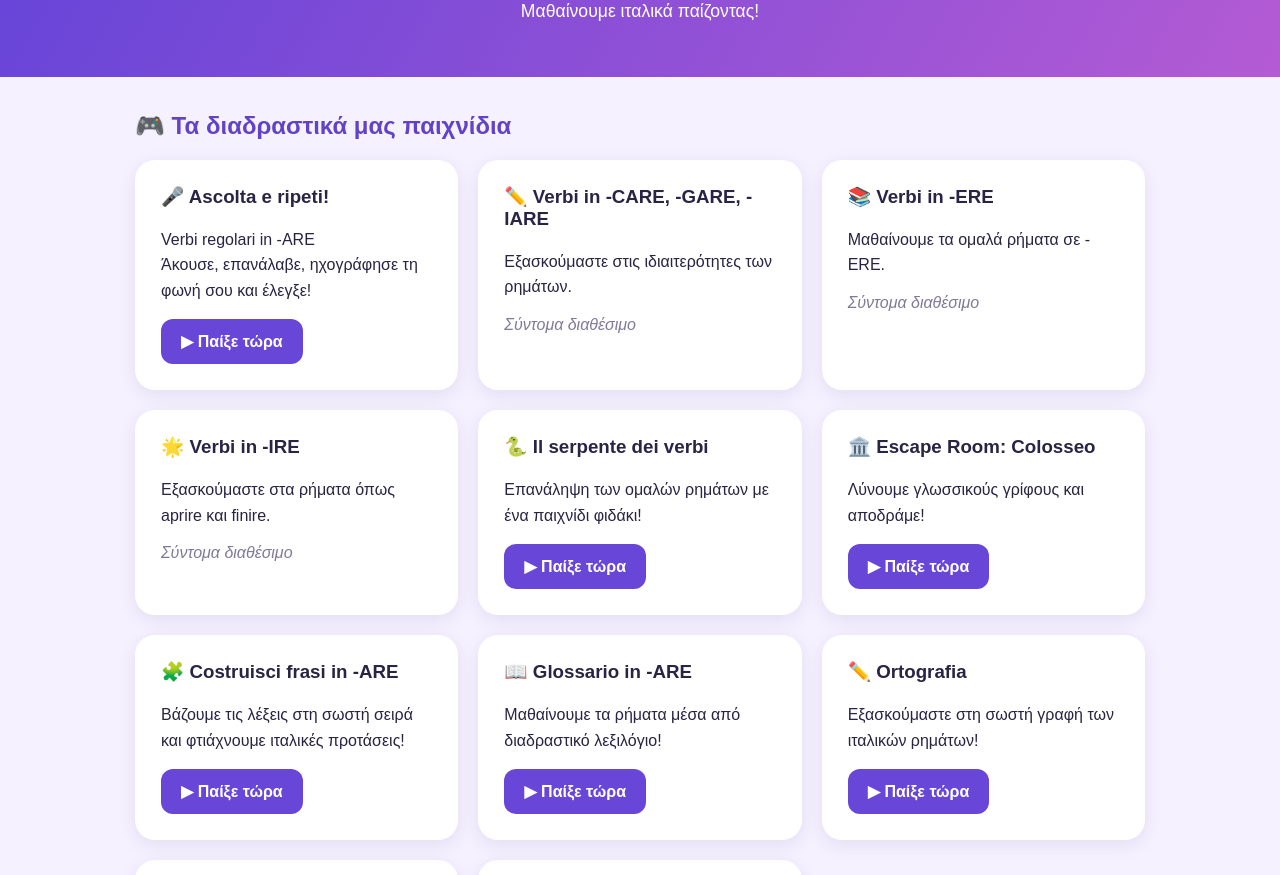
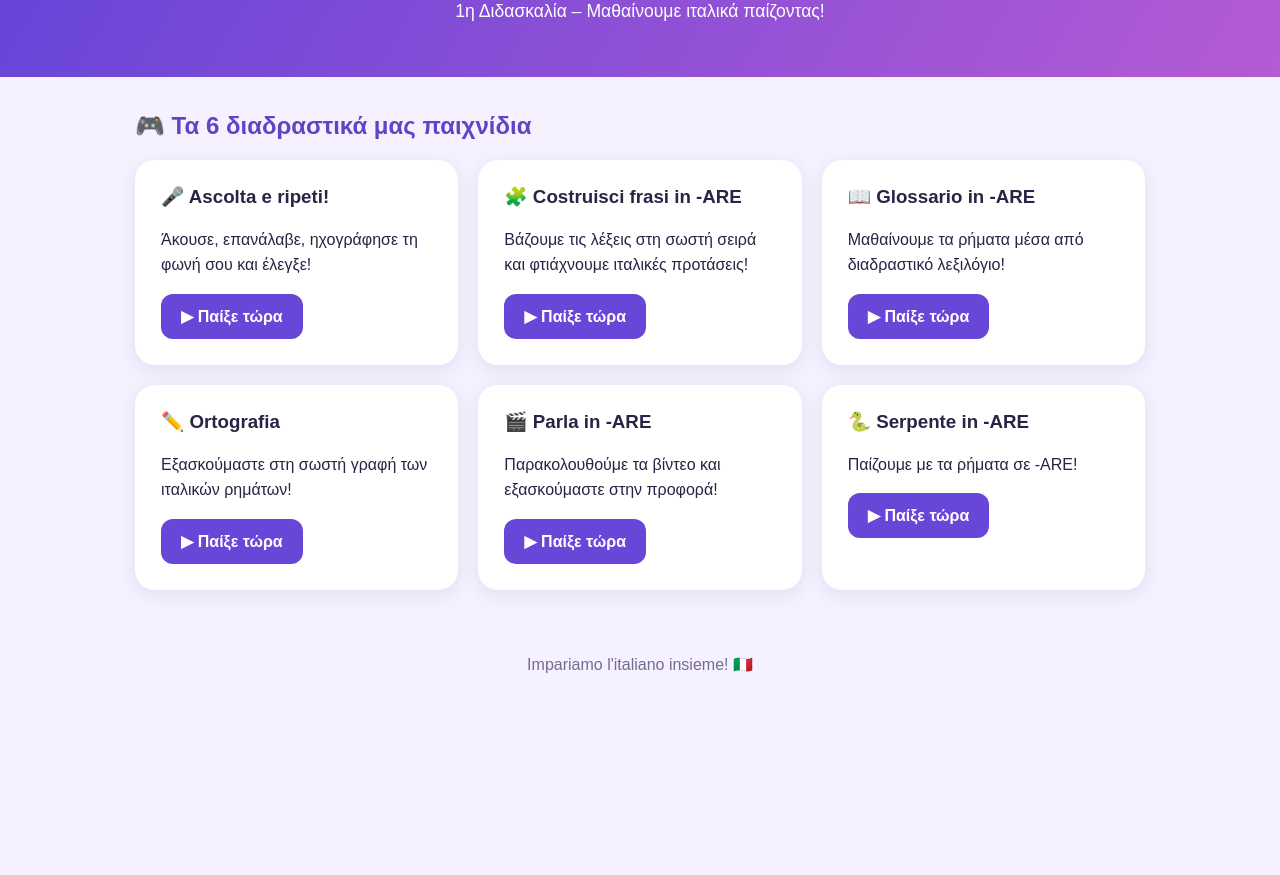
Before and after one commit to SilItal-Cris/italiano-giochi, a plain HTML site: page index.html in a window 1280 px wide. Shown: the part 111-986 px from the top of the page. After the commit the page ends 815 px from the top, so only its background shows below. Drawn offline with Linux system fonts and the light colour scheme.

Commit message:
Update index.html

```diff
--- a/index.html
+++ b/index.html
@@ -4,42 +4,61 @@
 <head>
   <meta charset="UTF-8">
   <meta name="viewport" content="width=device-width, initial-scale=1">
-  <title>Il mondo dei verbi italiani regolari</title>
+  <title>Verbi regolari in -ARE | Giochi interattivi</title>
   <style>
     * { box-sizing: border-box; }
+
     body {
       margin: 0;
       font-family: Arial, sans-serif;
       background: #f5f1ff;
       color: #292344;
     }
+
     header {
       padding: 55px 20px;
       text-align: center;
       color: white;
       background: linear-gradient(120deg, #6444d8, #b45bd4);
     }
-    header h1 { font-size: 2.2rem; margin: 0 0 15px; }
-    header p { font-size: 1.1rem; margin: 0; }
+
+    header h1 {
+      font-size: 2.2rem;
+      margin: 0 0 15px;
+    }
+
+    header p {
+      font-size: 1.1rem;
+      margin: 0;
+    }
+
     main {
       max-width: 1050px;
       margin: 35px auto;
       padding: 0 20px;
     }
+
     h2 { color: #6242c6; }
+
     .grid {
       display: grid;
       grid-template-columns: repeat(auto-fit, minmax(250px, 1fr));
       gap: 20px;
     }
+
     .card {
       background: white;
       border-radius: 20px;
       padding: 26px;
       box-shadow: 0 5px 18px #39287818;
     }
+
     .card h3 { margin-top: 0; }
-    .card p { line-height: 1.6; }
+
+    .card p {
+      line-height: 1.6;
+    }
+
     .button {
       display: inline-block;
       background: #6846d8;
@@ -49,8 +68,11 @@
       border-radius: 12px;
       font-weight: bold;
     }
-    .button:hover { background: #4d2bb7; }
-    .soon { color: #817998; font-style: italic; }
+
+    .button:hover {
+      background: #4d2bb7;
+    }
+
     footer {
       text-align: center;
       padding: 30px;
@@ -58,20 +80,21 @@
     }
   </style>
 </head>
+
 <body>
   <header>
-    <h1>🇮🇹 Il mondo dei verbi italiani regolari</h1>
-    <p>Μαθαίνουμε ιταλικά παίζοντας!</p>
+    <h1>🇮🇹 Verbi regolari in -ARE</h1>
+    <p>1η Διδασκαλία – Μαθαίνουμε ιταλικά παίζοντας!</p>
   </header>
 
   <main>
-    <h2>🎮 Τα διαδραστικά μας παιχνίδια</h2>
+    <h2>🎮 Τα 6 διαδραστικά μας παιχνίδια</h2>
 
     <div class="grid">
+
       <section class="card">
         <h3>🎤 Ascolta e ripeti!</h3>
         <p>
-          Verbi regolari in -ARE<br>
           Άκουσε, επανάλαβε, ηχογράφησε
           τη φωνή σου και έλεγξε!
         </p>
@@ -82,71 +105,62 @@
       </section>
 
       <section class="card">
-        <h3>✏️ Verbi in -CARE, -GARE, -IARE</h3>
-        <p>Εξασκούμαστε στις ιδιαιτερότητες των ρημάτων.</p>
-        <span class="soon">Σύντομα διαθέσιμο</span>
-      </section>
-
-      <section class="card">
-        <h3>📚 Verbi in -ERE</h3>
-        <p>Μαθαίνουμε τα ομαλά ρήματα σε -ERE.</p>
-        <span class="soon">Σύντομα διαθέσιμο</span>
-      </section>
-
-      <section class="card">
-        <h3>🌟 Verbi in -IRE</h3>
-        <p>Εξασκούμαστε στα ρήματα όπως aprire και finire.</p>
-        <span class="soon">Σύντομα διαθέσιμο</span>
-      </section>
-
-      <section class="card">
-        <h3>🐍 Il serpente dei verbi</h3>
-        <p>Επανάληψη των ομαλών ρημάτων με ένα παιχνίδι φιδάκι!</p>
+        <h3>🧩 Costruisci frasi in -ARE</h3>
+        <p>
+          Βάζουμε τις λέξεις στη σωστή σειρά
+          και φτιάχνουμε ιταλικές προτάσεις!
+        </p>
         <a class="button"
-           href="https://a1it.my.canva.site/il-serpente-dei-verbi-regolari"
-           target="_blank" rel="noopener noreferrer">
+           href="Costruisci%20frasi%20in%20-are.html">
           ▶ Παίξε τώρα
         </a>
       </section>
 
       <section class="card">
-        <h3>🏛️ Escape Room: Colosseo</h3>
-        <p>Λύνουμε γλωσσικούς γρίφους και αποδράμε!</p>
+        <h3>📖 Glossario in -ARE</h3>
+        <p>
+          Μαθαίνουμε τα ρήματα μέσα από
+          διαδραστικό λεξιλόγιο!
+        </p>
         <a class="button"
-           href="https://capable-panda-e442eb.netlify.app/"
-           target="_blank" rel="noopener noreferrer">
+           href="glossario%20in%20-are.html">
           ▶ Παίξε τώρα
         </a>
       </section>
 
       <section class="card">
-  <h3>🧩 Costruisci frasi in -ARE</h3>
-  <p>Βάζουμε τις λέξεις στη σωστή σειρά και φτιάχνουμε ιταλικές προτάσεις!</p>
-  <a class="button" href="Costruisci%20frasi%20in%20-are.html">▶ Παίξε τώρα</a>
-</section>
-
-<section class="card">
-  <h3>📖 Glossario in -ARE</h3>
-  <p>Μαθαίνουμε τα ρήματα μέσα από διαδραστικό λεξιλόγιο!</p>
-  <a class="button" href="glossario%20in%20-are.html">▶ Παίξε τώρα</a>
-</section>
-
-<section class="card">
         <h3>✏️ Ortografia</h3>
-  <p>Εξασκούμαστε στη σωστή γραφή των ιταλικών ρημάτων!</p>
-  <a class="button" href="ortografia.html">▶ Παίξε τώρα</a>
+        <p>
+          Εξασκούμαστε στη σωστή γραφή
+          των ιταλικών ρημάτων!
+        </p>
+        <a class="button"
+           href="ortografia.html">
+          ▶ Παίξε τώρα
+        </a>
       </section>
 
       <section class="card">
         <h3>🎬 Parla in -ARE</h3>
-  <p>Παρακολουθούμε τα βίντεο και εξασκούμαστε στην προφορά!</p>
-  <a class="button" href="Parla%20in%20-are.html">▶ Παίξε τώρα</a>
+        <p>
+          Παρακολουθούμε τα βίντεο
+          και εξασκούμαστε στην προφορά!
+        </p>
+        <a class="button"
+           href="Parla%20in%20-are.html">
+          ▶ Παίξε τώρα
+        </a>
       </section>
 
       <section class="card">
         <h3>🐍 Serpente in -ARE</h3>
-  <p>Παίζουμε με τα ρήματα σε -ARE!</p>
-  <a class="button" href="Serpente%20in%20-are.html">▶ Παίξε τώρα</a>
+        <p>
+          Παίζουμε με τα ρήματα σε -ARE!
+        </p>
+        <a class="button"
+           href="Serpente%20in%20-are.html">
+          ▶ Παίξε τώρα
+        </a>
       </section>
 
     </div>
```
Lines whose indentation alone changed are shown as unchanged.
